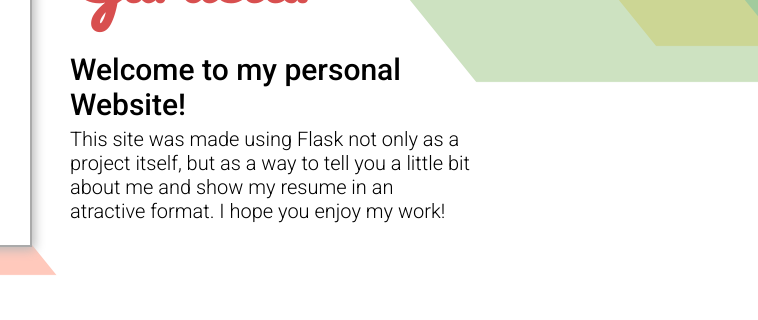
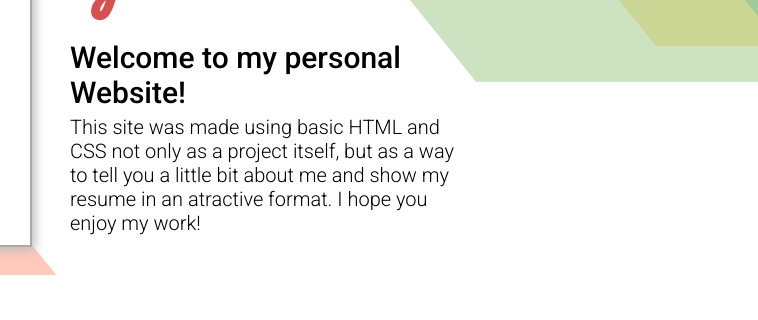
Before and after one commit to vicky-unlp/personalweb, a plain HTML site: page index.html in a window 1280 px wide. Shown: the part 397-717 px from the top of the page, 522-1280 px from the left. Drawn offline with Linux system fonts and the light colour scheme.

Commit message:
fix: description mentioning Flask

```diff
--- a/index.html
+++ b/index.html
@@ -42,7 +42,7 @@
                 <div class="text">
                     <div class="title">Victoria Gardella</div>
                     <div class="subtitle">Welcome to my personal Website!</div>
-                    <div class="subtext">This site was made using Flask not only as a project itself,
+                    <div class="subtext">This site was made using basic HTML and CSS not only as a project itself,
                         but as a way to tell you a little bit about me and show my resume in an atractive format. I hope you enjoy my
                         work!
                     </div>
```
